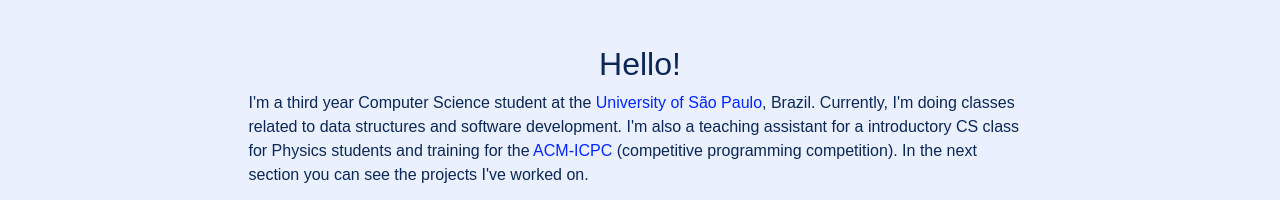
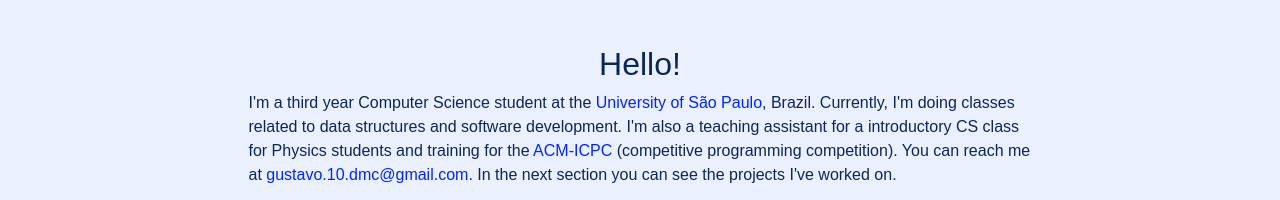
Before and after one commit to gustavoM32/gustavoM32.github.io, a plain HTML site: page index.html in a window 1280 px wide. Shown: the part 253-453 px from the top of the page. Drawn offline with nearby package versions, Linux system fonts and the light colour scheme.

Commit message:
Add email address

```diff
--- a/index.html
+++ b/index.html
@@ -23,7 +23,7 @@
                <div class="row mb-4">
                   <h2 class="text-center">Hello!</h2>
                   <p>
-                     I'm a third year Computer Science student at the <a href="https://www5.usp.br/">University of São Paulo</a>, Brazil. Currently, I'm doing classes related to data structures and software development. I'm also a teaching assistant for a introductory CS class for Physics students and training for the <a href="https://icpc.global/">ACM-ICPC</a> (competitive programming competition). In the next section you can see the projects I've worked on.
+                     I'm a third year Computer Science student at the <a href="https://www5.usp.br/">University of São Paulo</a>, Brazil. Currently, I'm doing classes related to data structures and software development. I'm also a teaching assistant for a introductory CS class for Physics students and training for the <a href="https://icpc.global/">ACM-ICPC</a> (competitive programming competition). You can reach me at <a href="mailto:gustavo.10.dmc@gmail.com">gustavo.10.dmc@gmail.com</a>. In the next section you can see the projects I've worked on.
                   </p>
                   <div class="row justify-content-center link-row">
                      <div class="col d-flex justify-content-center">
```
